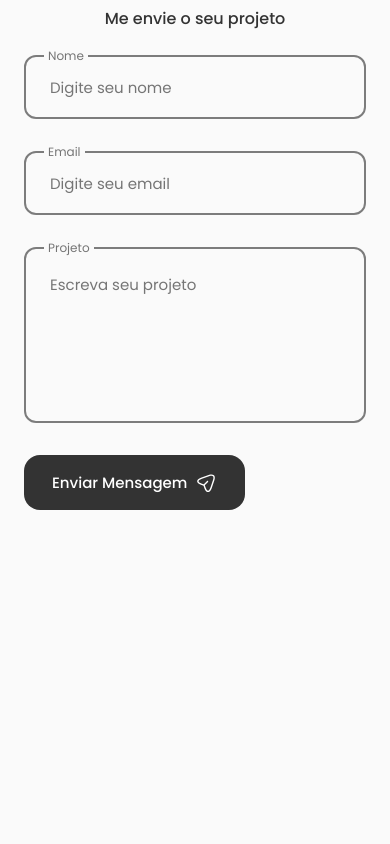
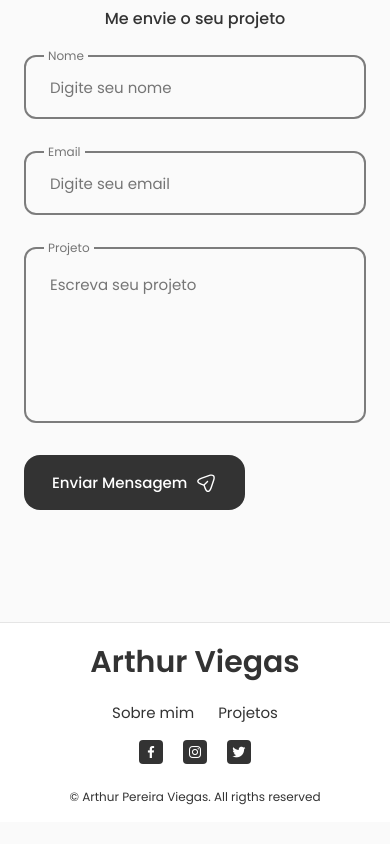
Before and after one commit to ArthurViegas01/Portfolio1, a React (Create React App) app: page / in a window 390 px wide. Shown: the part 4118-4962 px from the top of the page. Before the commit the page ends 4788 px from the top, so only its background shows below. Built offline with nearby package versions, Linux system fonts and the light colour scheme.

Commit message:
Footer section completed (Responsive)

```diff
--- a/src/App.js
+++ b/src/App.js
@@ -8,6 +8,7 @@ import Services from './components/services/Services';
 import Qualification from './components/qualification/Qualification';
 // import Testimonials from './components/testimonials/Testimonials';
 import Contact from './components/contact/Contact';
+import Footer from './components/footer/Footer'
 
 const App = () => {
   return (
@@ -22,6 +23,7 @@ const App = () => {
       <Qualification/>
       {/* <Testimonials/> */}
       <Contact/>
+      <Footer/>
 
     </main>
     </>
--- /dev/null
+++ b/src/components/footer/Footer.jsx
@@ -0,0 +1,54 @@
+import React from "react";
+import "./footer.css";
+
+const Footer = () => {
+  return (
+    <footer className="footer">
+      <div className="footerContainer container">
+        <h1 className="footerTitle">Arthur Viegas</h1>
+
+        <ul className="footerList">
+          <li>
+            <a href="#about" className="footerLink">
+              Sobre mim
+            </a>
+          </li>
+
+          <li>
+            <a href="#portfolio" className="footerLink" Projetos>Projetos</a>
+          </li>
+        </ul>
+
+        <div className="footerSocial">
+          <a
+            href="https://www.facebook.com/arthur.viegas.3/"
+            className="footerSocial-link"
+            target="_blank"
+          >
+            <i className="bx bxl-facebook"></i>
+          </a>
+
+          <a
+            href="https://www.instagram.com/arthurviegaseu"
+            className="footerSocial-link"
+            target="_blank"
+          >
+            <i className="bx bxl-instagram"></i>
+          </a>
+
+          <a
+            href="https://www.twitter.com/"
+            className="footerSocial-link"
+            target="_blank"
+          >
+            <i className="bx bxl-twitter"></i>
+          </a>
+        </div>
+
+        <span className="footerCopy">&#169; Arthur Pereira Viegas. All rigths reserved</span>
+      </div>
+    </footer>
+  );
+};
+
+export default Footer;
--- /dev/null
+++ b/src/components/footer/footer.css
@@ -0,0 +1,66 @@
+.footer {
+  background-color: var(--container-color);
+  border-top: 1px solid rgba(0, 0, 0, 0.1);
+}
+
+.footerContainer {
+  padding: 1rem 0 1rem;
+}
+
+.footerTitle,
+.footerLink {
+  color: var(--title-color);
+}
+
+.footerTitle {
+  text-align: center;
+  margin-bottom: var(--mb-1);
+}
+
+.footerLink:hover {
+  color: var(--title-color-dark);
+}
+
+.footerList {
+  display: flex;
+  justify-content: center;
+  column-gap: 1.5rem;
+  margin-bottom: var(--mb-1);
+}
+
+.footerSocial {
+  display: flex;
+  justify-content: center;
+  column-gap: 1.25rem;
+}
+
+.footerSocial-link {
+  background-color: var(--title-color);
+  color: var(--container-color);
+  font-size: 1.125rem;
+  padding: 0.4rem;
+  border-radius: 0.5rem;
+  display: inline-flex;
+}
+
+.footerSocial-link:hover {
+  background-color: var(--title-color-dark);
+}
+
+.footerCopy {
+  display: block;
+  margin-top: 1.5rem;
+  color: var(--title-color);
+  text-align: center;
+  font-size: var(--smaller-font-size);
+}
+
+/*=============== BREAKPOINTS ===============*/
+/* For large devices */
+@media screen and (max-width: 992px) {
+    .footerSocial-link{
+        padding: 0.25rem;
+        border-radius: 0.25rem;
+        font-size: 1rem;
+    }
+}
```
